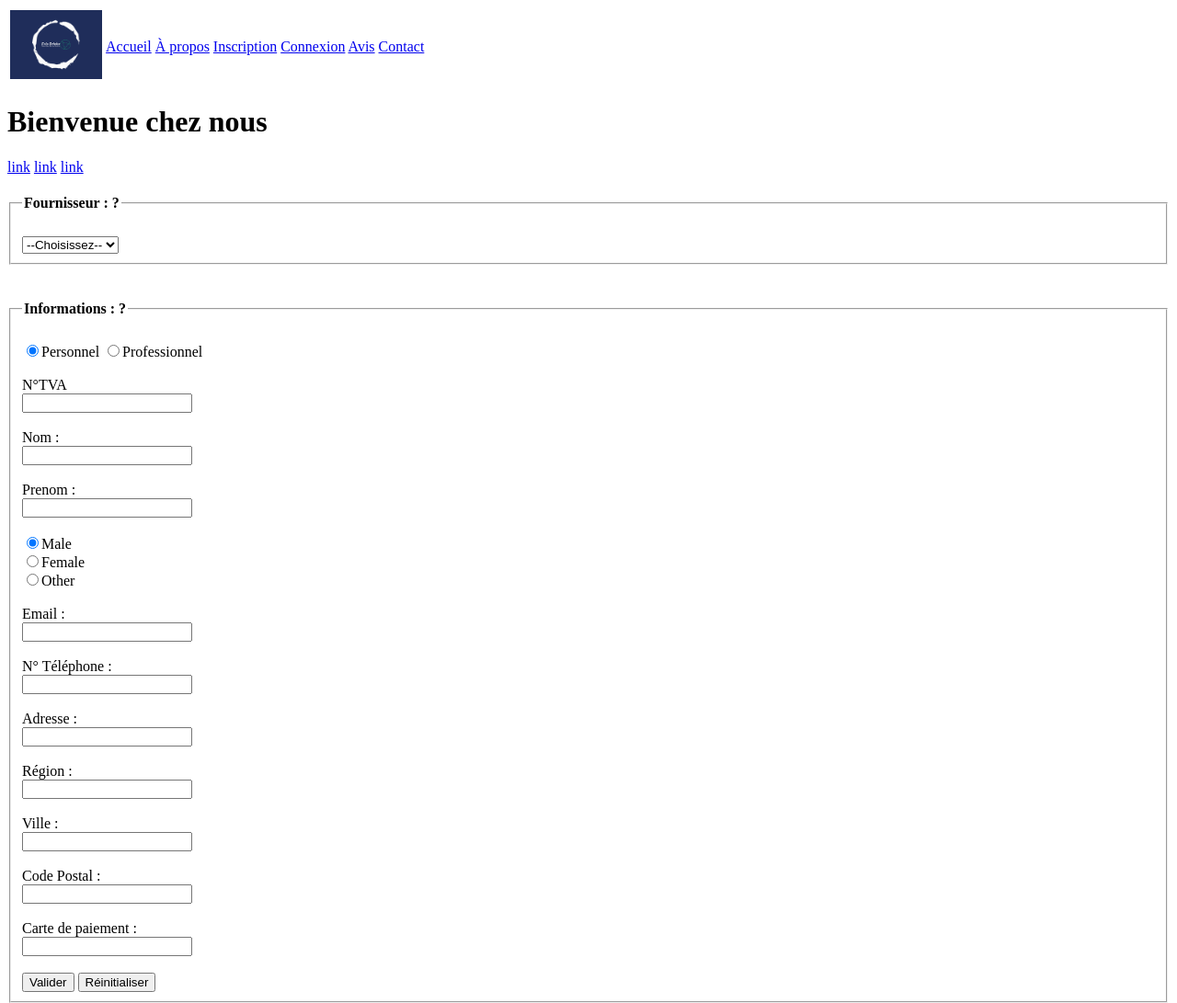
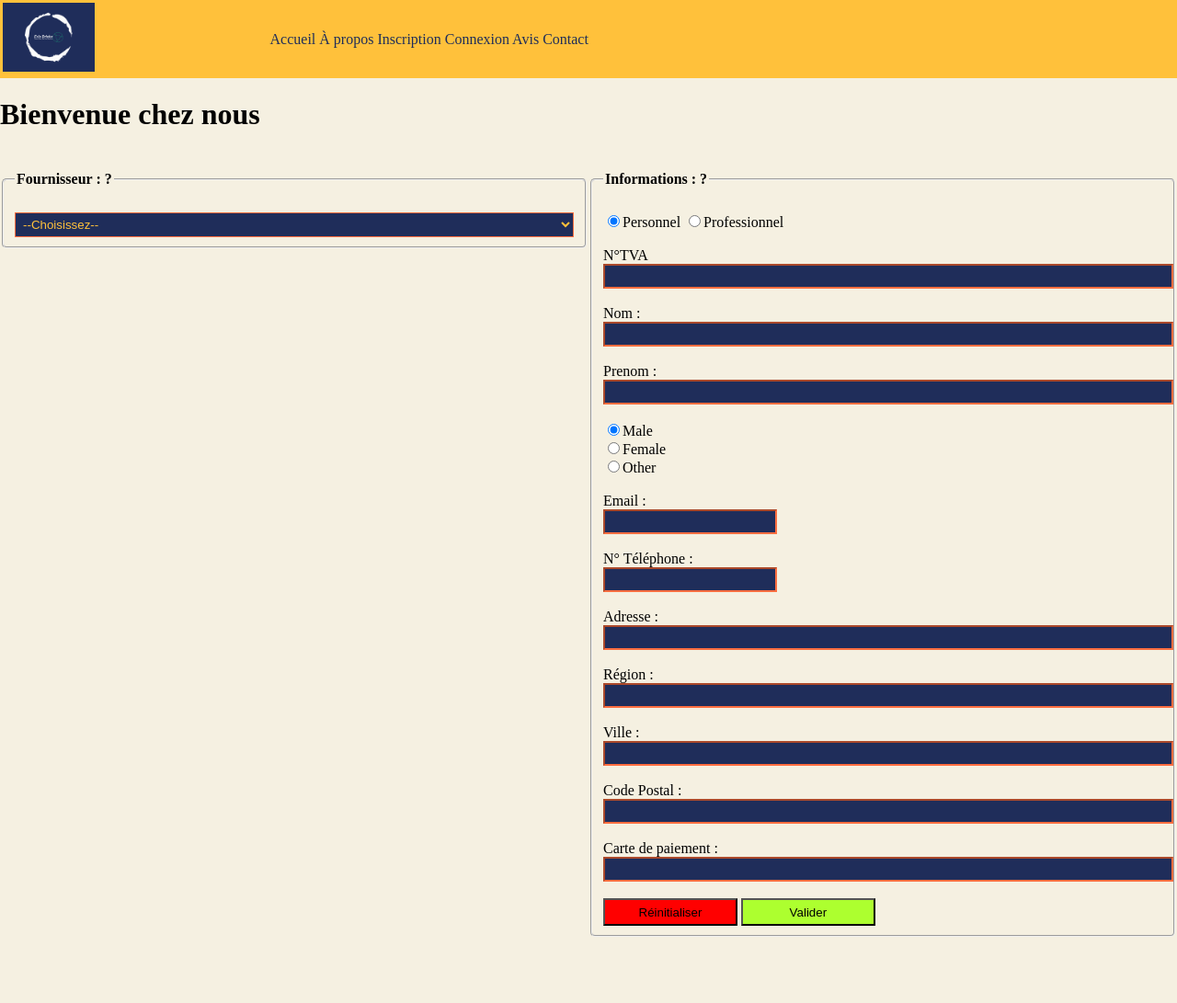
Before and after one commit to timo-thi/CPIA2B4P2, a plain HTML site: page CE/www/facturation/facturation.html in a window 1280 px wide. Shown: the whole page at 92% size. After the commit the page ends 1019 px from the top, so only its background shows below. Drawn offline with Linux system fonts and the light colour scheme.

Commit message:
Save_Commit

```diff
--- /dev/null
+++ b/CE/www/facturation/facturation.css
@@ -0,0 +1,123 @@
+.menu {
+	background-color: rgb(255, 193, 59);
+	position: sticky;
+	top: 0;
+}
+
+.menu a {
+	color: rgb(31, 45, 90);
+	text-decoration: none;
+}
+
+.menu a:hover {
+	background-color: rgb(255, 110, 64);
+}
+
+.container {
+	display: flex;
+	flex-direction: row;
+	justify-content: space-around;
+}
+
+.container div {
+	width: 50%;
+}
+
+fieldset {
+	border-radius: 5px;
+}
+
+.nav_links {
+	height: 40px;
+	background-color: rgb(255, 193, 59);
+}
+
+fieldset:hover {
+	background-color: rgb(245, 240, 190);
+}
+
+select {
+	width: 100%;
+	padding: 0.3em;
+	border: 1;
+	border-color: rgb(255, 110, 64);
+	background-color: rgb(31, 45, 90);
+	color: rgb(255, 193, 59);
+}
+
+body {
+	margin: 0px;
+	background-color: rgb(245, 240, 225);
+}
+
+input[type=text] {
+	border-color: rgb(255, 110, 64);
+	color:rgb(255, 193, 59);
+	width: 100%;
+	padding: 0.3em;
+	margin-right: 10px;
+	box-sizing: content-box;
+	background-color: rgb(31, 45, 90);
+}
+
+input[type=email], input[type=tel] {
+	border-color: rgb(255, 110, 64);
+	color:rgb(255, 193, 59);
+	padding: 0.3em;
+	margin: 0;
+	box-sizing: content-box;
+	background-color: rgb(31, 45, 90);
+}
+
+input[type=radio] > div {
+	background-color: rgb(31, 45, 90);
+	color:rgb(255, 110, 64);
+}
+
+input[type=submit] {
+	background-color: greenyellow;
+}
+
+input[type=reset] {
+	background-color: red;
+}
+
+input[type=submit]:hover {
+	background-color: rgb(red, green, blue);
+}
+
+input[type=reset]:hover {
+	background-color: rgb(255, 100, 100);
+}
+
+select:focus {
+	background-color: rgb(38, 55, 85);
+}
+
+.formbuttons input {
+	width: 48%;
+	min-width: 80px;
+	height: 30px;
+}
+
+header nav table {
+	width: 100%;
+}
+
+.hntd_left {
+
+}
+
+.hntd_right {
+
+}
+
+/* Combinaison intéressante :
+bleu : 1e3d59 : 36, 75, 89
+blanc : f5f0e1 : 245, 240, 225
+orange : ff6e40 : 255, 110, 64
+jaune : ffc13b : 255, 193, 59
+*/
+/* Bleu de l'icone :
+Bleu icon : 1f2d5a : 31, 45, 90
+*/
--- a/CE/www/facturation/facturation.html
+++ b/CE/www/facturation/facturation.html
@@ -2,16 +2,17 @@
 <html lang="fr">
 	<head>
 		<meta charset="utf-8">
+		<link rel="stylesheet" type="text/css" href="facturation.css">
 		<title>CB Facturation</title>
 	</head>
 	<body>
-		<header>
+		<header class="menu">
 			<nav>
 				<table>
-					<td>
+					<td class="hntd_left">
 						<img src="../Images/Exia_Drinks_Logo.png" alt="Exia_Drinks_Logo" width="100">
 					</td>
-					<td>
+					<td class="hntd_right">
 						<a href="../index.html">Accueil</a>
 						<a href="../a_propos/a_propos.html">À propos</a>
 						<a href="../inscription/form_inscription.html">Inscription</a>
@@ -22,12 +23,11 @@
 				</table>
 			</nav>
 		</header>
+		<h1>Bienvenue chez nous</h1>
 		<main>
-			<h1>Bienvenue chez nous</h1>
-			<a href="../index.html">link</a>
-			<a href="../index.html">link</a>
-			<a href="../index.html">link</a>
 			<form method="post">
+				<div class="container">
+					<div>
 						<fieldset>
 							<legend><h4>Fournisseur : ?</h4> </legend>
 							<section>
@@ -41,8 +41,8 @@
 								</select>
 							</section>
 						</fieldset>
-				<br>
-				<section>
+					</div>
+					<div>
 						<fieldset>
 							<legend><h4>Informations : ?</h4></legend>
 							<div>
@@ -57,10 +57,10 @@
 							<input type="text" id="fname"><br><br>
 
 							<!-- Select gender -->
-						<div>
-							<input type="radio" id="male" name="gender" checked>Male <br>
+							<div class="radio_genre">
+								<input type="radio" id="male" name="gender" checked>Male<br>
 								<input type="radio" id="female" name="gender">Female<br>
-							<input type="radio" id="other" name="gender">Other <br>
+								<input type="radio" id="other" name="gender">Other<br>
 							</div>
 							<br>
 							<label for="email">Email :</label><br>
@@ -78,10 +78,13 @@
 							<label for="cb">Carte de paiement :</label><br>
 							<input type="text" id="cb"><br><br>
 
+							<div class="formbuttons">
+								<input type="reset" value="Réinitialiser">
 								<input type="submit" value="Valider">
-						<input type="reset" value="Réinitialiser">
+							</div>
 						</fieldset>
-				</section>
+					</div>
+				</div>
 			</form>
 		</main>
 	</body>
```
Lines whose indentation alone changed are shown as unchanged.
